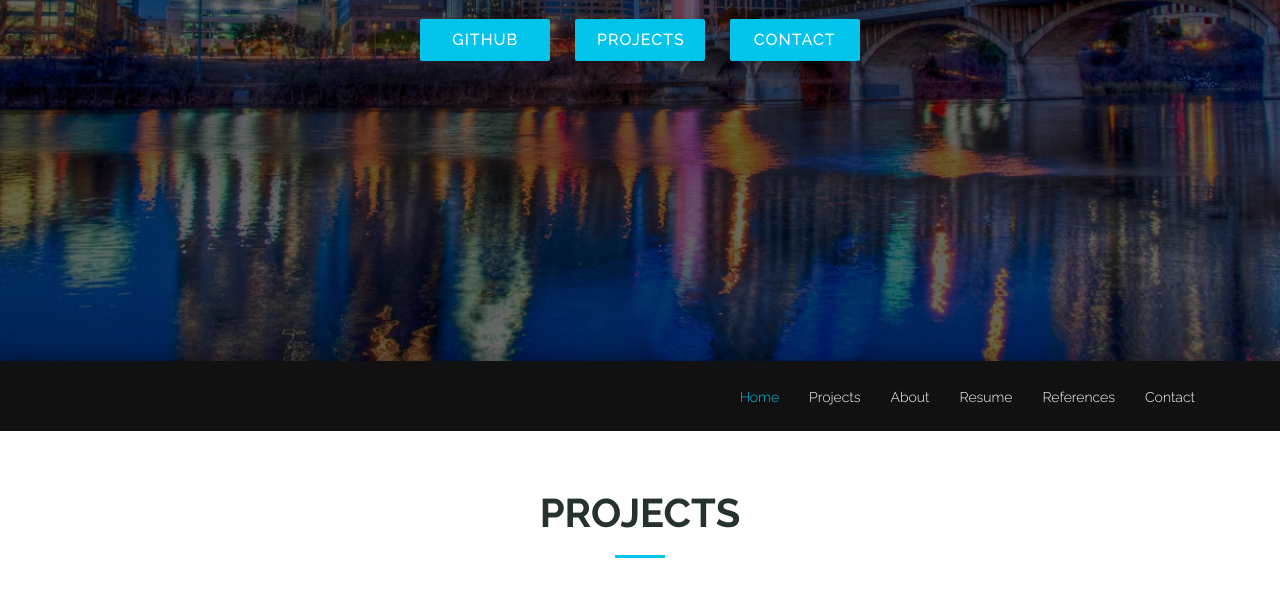
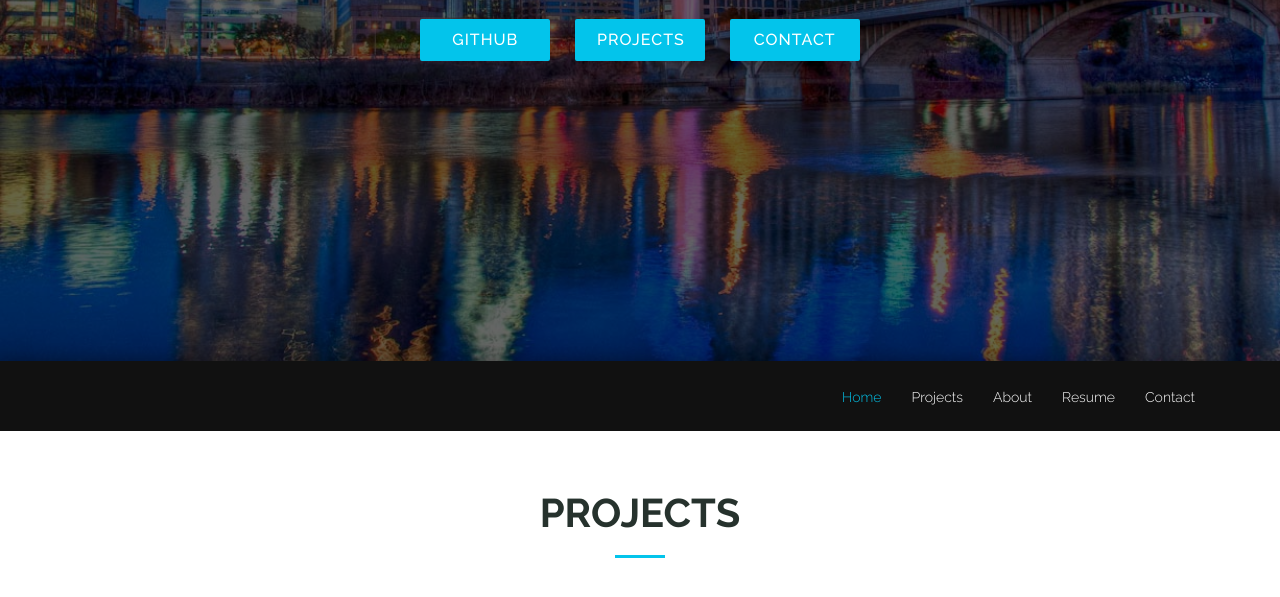
Before and after one commit to RicardoG2016/RicardoG2016.github.io, a plain HTML site: page index.html in a window 1280 px wide. Shown: the part 439-1036 px from the top of the page. Drawn offline with nearby package versions, Linux system fonts and the light colour scheme.

Commit message:
removed references tab

```diff
--- a/index.html
+++ b/index.html
@@ -72,7 +72,6 @@
           <li><a href="#portfolio">Projects</a></li>
           <li><a href="#about">About</a></li>
           <li><a href="resume.pdf" target="_blank">Resume</a></li>
-          <li><a href="#team">References</a></li>
           <li><a class="SendEmail">Contact</a></li>
         </ul>
       </nav>
```
